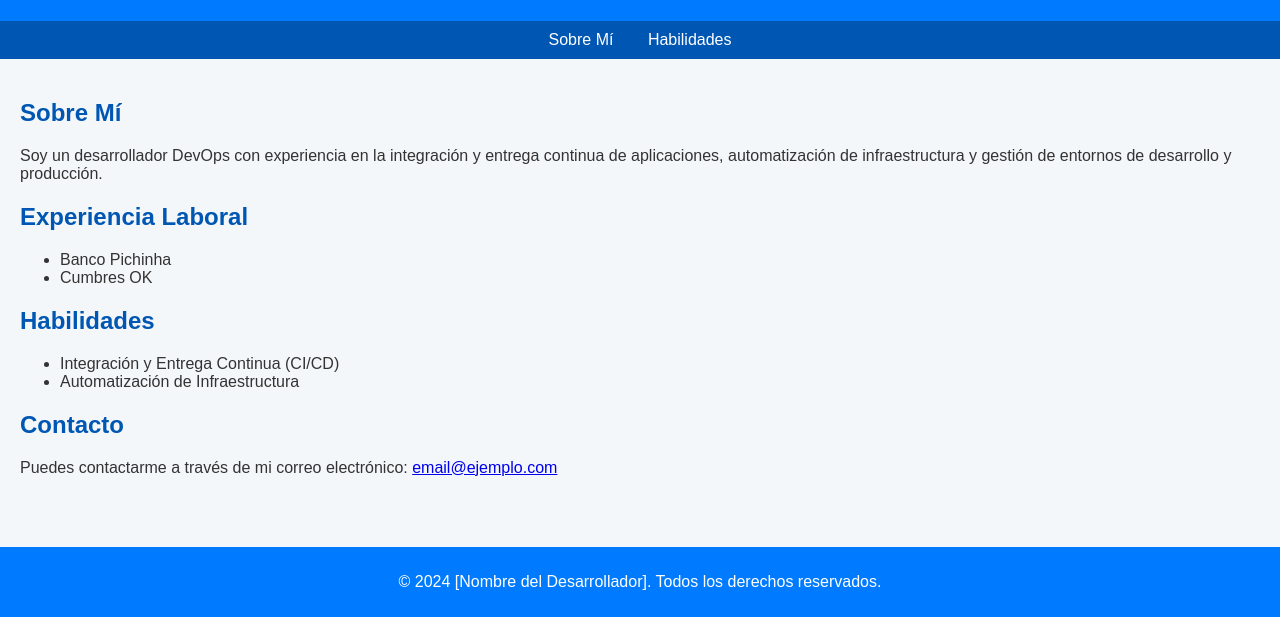
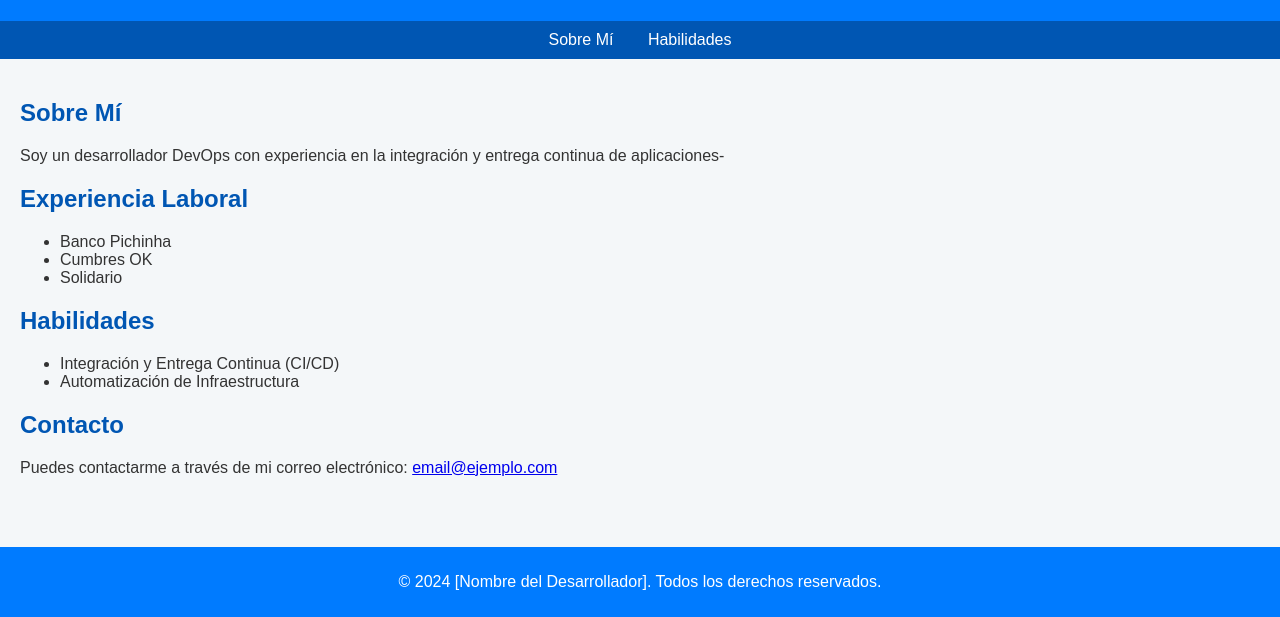
Before and after one commit to GhulyIu/PipelinePrueba, a plain HTML site: page index.html in a window 1280 px wide. Shown: the part 183-800 px from the top of the page. Drawn offline with Linux system fonts and the light colour scheme.

Commit message:
Update Yaml and Index

```diff
--- a/index.html
+++ b/index.html
@@ -26,8 +26,7 @@
             <h2>Sobre Mí</h2>
             <p>
             Soy un desarrollador DevOps con experiencia en la integración y
-            entrega continua de aplicaciones, automatización de infraestructura
-            y gestión de entornos de desarrollo y producción.
+            entrega continua de aplicaciones-
             </p>
 
         </section>
@@ -37,6 +36,7 @@
             <ul>
                 <li>Banco Pichinha</li>
                 <li>Cumbres OK</li>
+                <li>Solidario</li>
             </ul>
 
         </section>
```
Also changed, not shown: 1 other file.
